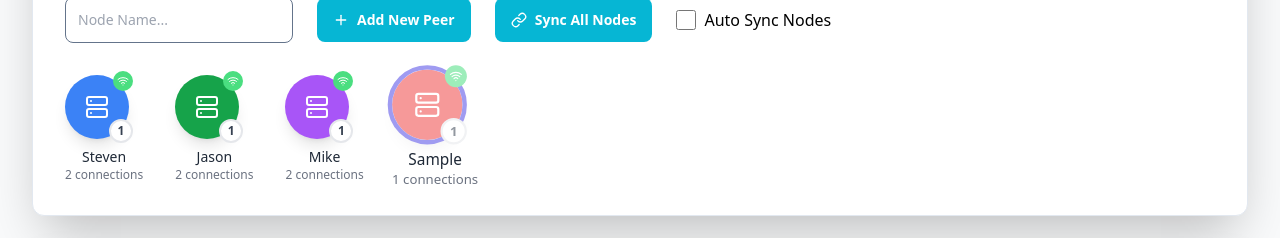
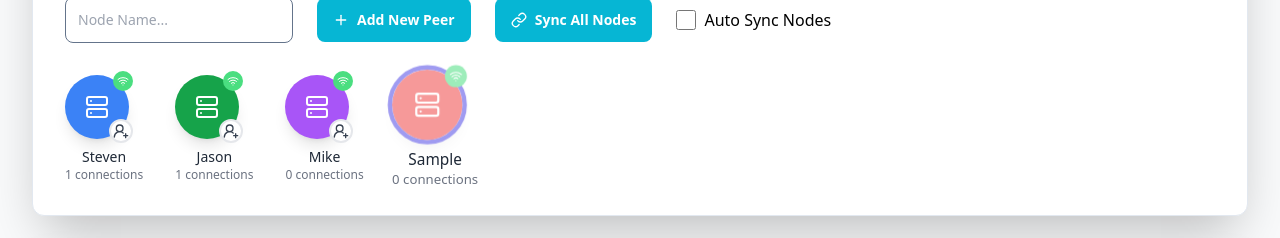
Before and after one commit to StuvanFIT/Blockchain-Network-Educational-Tool, a React (Create React App) app in the folder explorer/: page /peertopeer in a window 1280 px wide. Both pictures are taken after typing "Sample" into the empty fields and a click on the button "Add New Peer". Shown: the part 379-617 px from the top of the page. Built offline with nearby package versions, Linux system fonts and the light colour scheme.

Commit message:
refactor: allows currently selected nodes to connect with other peers

```diff
--- /dev/null
+++ b/explorer/src/components/Home.tsx
@@ -0,0 +1,20 @@
+import React from 'react';
+
+
+
+const Home = () => {
+
+
+
+
+    return (
+
+
+        <div></div>
+    )
+
+
+
+
+
+}
--- a/explorer/src/components/PeerToPeerNetwork.tsx
+++ b/explorer/src/components/PeerToPeerNetwork.tsx
@@ -1,6 +1,6 @@
 import React, {useCallback, useEffect, useState} from 'react';
 import { Transaction } from '../blockchain/transaction';
-import { Network, Users, Plus, Link, Server, Wifi, WifiOff, Pickaxe, Database, Link2, MessageCircle, Activity, X, RefreshCcw } from 'lucide-react';
+import { Network, Users, Plus, Link, Server, Wifi, WifiOff, Pickaxe, Database, Link2, MessageCircle, Activity, X, RefreshCcw, UserRound, UserRoundPlus } from 'lucide-react';
 import { get, update } from 'lodash';
 
 interface Block {
@@ -61,7 +61,8 @@ const createBlock = (prevBlock: Block |undefined, data: string, difficulty:numbe
 
 const peerColors = [
   'bg-blue-500', 'bg-green-600', 'bg-purple-500', 'bg-red-500',
-  'bg-yellow-500', 'bg-pink-500', 'bg-indigo-500', 'bg-orange-500'
+  'bg-yellow-500', 'bg-pink-500', 'bg-indigo-500', 'bg-orange-500',
+  'bg-emerald-500', 'bg-fuchsia-500', 'bg-gray-500', 'bg-cyan-500',
 ];
 
 const initialPeers: Peer[] = [
@@ -80,7 +81,7 @@ const initialPeers: Peer[] = [
         blockchain: [createGenesisBlock()],
         transactionPool: [],
         connected: true,
-        connections: ['1', '3'],
+        connections: ['1'],
         color: peerColors[1]
     },
     {
@@ -89,7 +90,7 @@ const initialPeers: Peer[] = [
         blockchain: [createGenesisBlock()],
         transactionPool: [],
         connected: true,
-        connections: ['1','2'],
+        connections: [],
         color: peerColors[2]
     }
 ];
@@ -193,20 +194,12 @@ const PeerToPeerNetwork = () => {
             blockchain: [createGenesisBlock()],
             transactionPool: [],
             connected: true,
-            connections: peers.length > 0 ? [peers[0].id] : [],
+            connections: [],
             color: peerColors[peers.length % peerColors.length]
         };
 
         //Set new Peer
-        setPeers(prev => {
-            const updated = [...peers, newPeer];
-
-            // Connect the first peer to the new peer
-            if (prev.length > 0) {
-                updated[0] = { ...updated[0], connections: [...updated[0].connections, newPeer.id] };
-            }
-            return updated;
-        });
+        setPeers([...peers, newPeer]);
 
         setNewPeerName('');
         setSelectedPeer(newPeer.id);
@@ -246,10 +239,47 @@ const PeerToPeerNetwork = () => {
         setNewBlockData('');
     };
 
+    //Connecting the current peer (selectedPeer source) with the selected peer (destination)
+    const connectWithPeer = (e: React.MouseEvent, connectWithPeerId:string) => {
+        e.stopPropagation();
+
+        //Connecting to data:
+        const connectWithPeerData = peers.find(p => p.id === connectWithPeerId);
+
+        let newPeers = [...peers];
+
+        newPeers = peers.map(peer => {
+
+            if (peer.id === selectedPeer){
+                return {...peer, connections: [...peer.connections, connectWithPeerId]}
+            } else if (peer.id === connectWithPeerId){
+                return {...peer, connections: [...peer.connections, selectedPeer]}
+            } else {
+                return peer
+            }
+
+
+        });
+
+
+        //Check if the sync occurred
+        const originalConnections = peers.find(p => p.id === selectedPeerData?.id);
+        const latestConnections = newPeers.find(p => p.id === selectedPeerData?.id);
+
+        if (originalConnections && latestConnections && (originalConnections.connections === latestConnections.connections)){
+            addActivity(`${originalConnections.name} has connected with ${connectWithPeerData?.name}.`);
+        };
+
+
+        setPeers(newPeers);
+    }
+
+
     const getPeerFromID = (peerId:string): Peer | undefined => {
         const peerData = peers.find(p => p.id === peerId);
         return peerData;
     };
+
 
     const syncPeerWithNetwork = (peerId: string) => {
 
@@ -431,10 +461,19 @@ const PeerToPeerNetwork = () => {
                                         {peer.connected ? <Wifi className='w-3 h-3 text-white' /> : <WifiOff className='w-3 h-3 text-white'/>}
 
                                     </button>
-                                    {/*Block chain length for peer */}
-                                    <div className='absolute -bottom-1 -right-1 bg-white text-xs font-bold text-gray-700 rounded-full w-6 h-6 flex items-center justify-center border-2 border-gray-200'>
-                                        {peer.blockchain.length}
-                                    </div>
+
+
+                                    {selectedPeer && selectedPeer !== peer.id && !peer.connections.includes(selectedPeer) &&(
+                                        <div className='absolute -bottom-1 -right-1 bg-white text-xs font-bold text-gray-700 rounded-full w-6 h-6 flex items-center justify-center border-2 border-gray-200'>
+                                            <button
+                                                title='Connect with peer'
+                                                onClick={(e) => connectWithPeer(e, peer.id )}
+                                                className='flex items-center justify-center'
+                                            >
+                                                <UserRoundPlus className='w-4 h-4'/>
+                                            </button>
+                                        </div>
+                                    )}
                                 </div>
 
                                 <div className="text-center mt-2">
```
